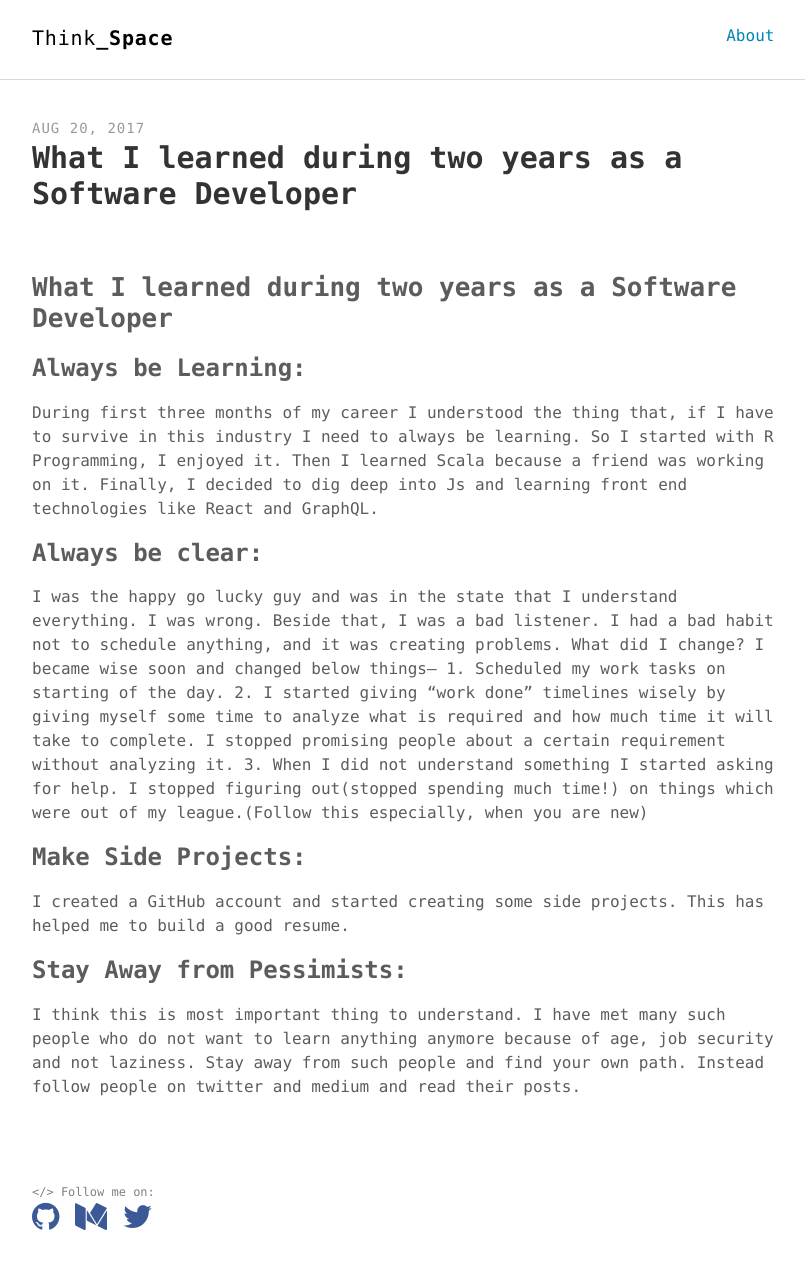
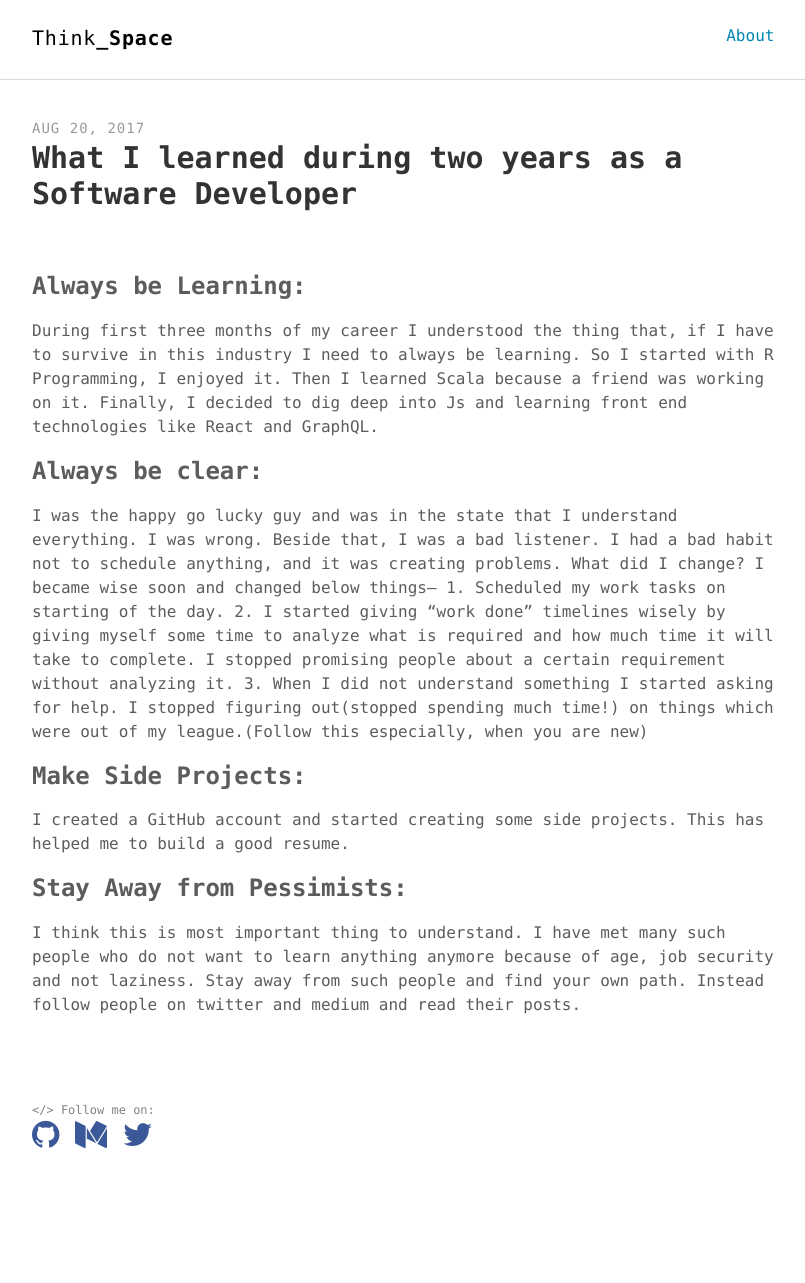
Before and after one commit to sagpat/sagpat.github.io, a Jekyll site: the page built from _posts/2017-08-20-What I learned during two years as a Software Developer.md, in a window 1280 px wide. Shown: the whole page, without its empty margins (232-1037 px from the left). Built offline with Jekyll 4.4.1, drawn with Linux system fonts in a browser that asks for light colours; after the commit the page ends 1201 px from its top, so only the background shows below that.

Commit message:
post change

```diff
--- a/_posts/2017-08-20-What I learned during two years as a Software Developer.md
+++ b/_posts/2017-08-20-What I learned during two years as a Software Developer.md
@@ -3,7 +3,6 @@ layout: post
 title: "What I learned during two years as a Software Developer"
 ---
 
-## What I learned during two years as a Software Developer
 
 ### Always be Learning:
 During first three months of my career I understood the thing that, if I have to survive in this industry I need to always be learning. So I started with R Programming, I enjoyed it. Then I learned Scala because a friend was working on it. Finally, I decided to dig deep into Js and learning front end technologies like React and GraphQL.
```
